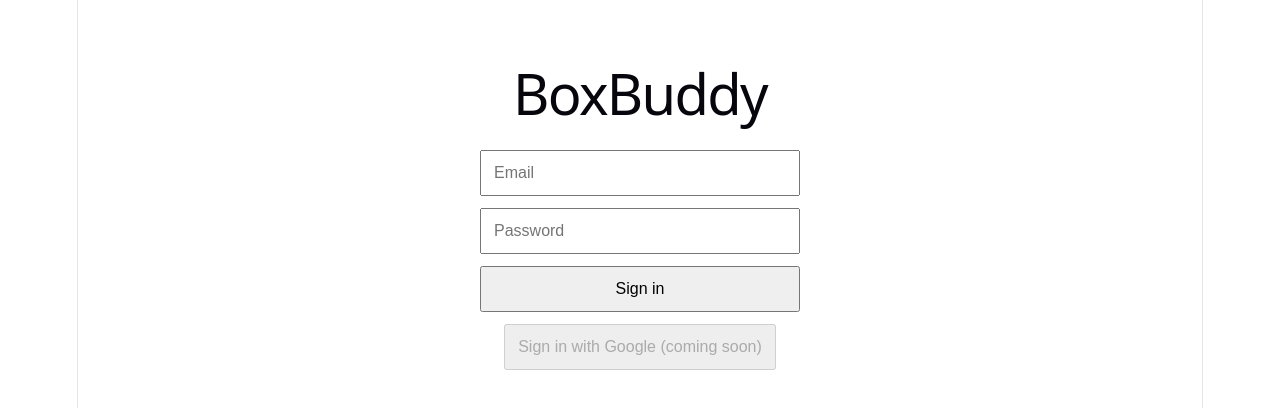
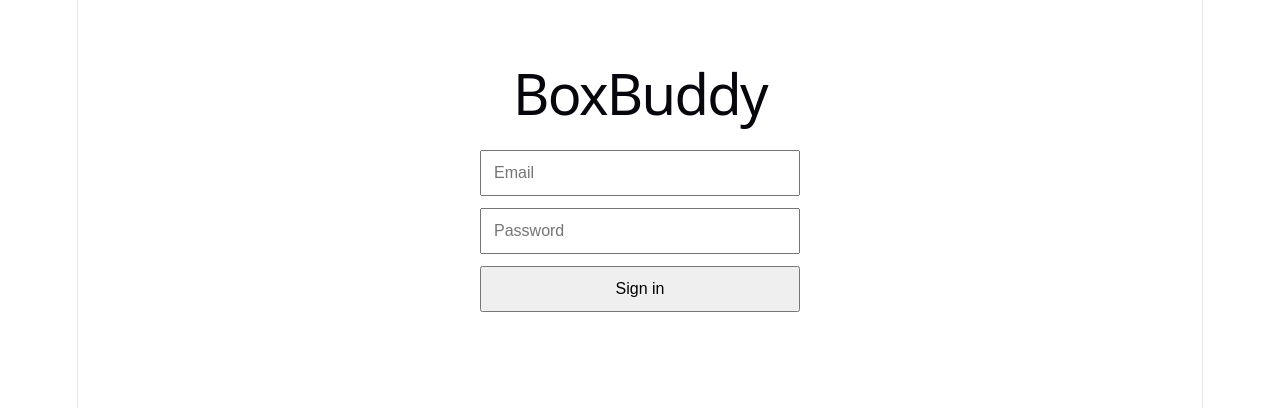
Before and after one commit to nirgluzman/box-tracker, a React (Vite) app: page / in a window 1280 px wide. Shown: the top 408 px of the page. Built offline with nearby package versions, Linux system fonts and the light colour scheme; no server answers.

Commit message:
feat: remove Google sign-in; defer to SPEC future-development section
Drop the disabled 'Sign in with Google' button from Login and its SPEC references (sections 5, 6.1, 14). Add SPEC section 15
  capturing Google sign-in and other deferred items as future improvements.

```diff
--- a/src/components/Login.tsx
+++ b/src/components/Login.tsx
@@ -48,9 +48,6 @@ export default function Login() {
           {busy ? 'Signing in…' : 'Sign in'}
         </button>
       </form>
-      <button type="button" disabled title="coming soon">
-        Sign in with Google (coming soon)
-      </button>
     </div>
   )
 }
```
Also changed, not shown: 1 other file (tests, documents, lock files or other folders).
